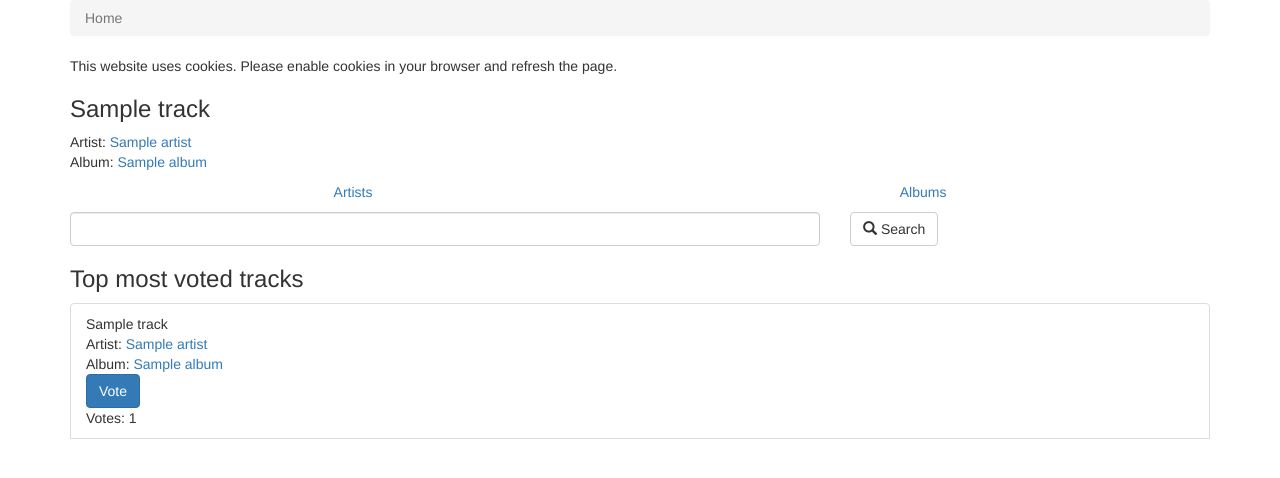
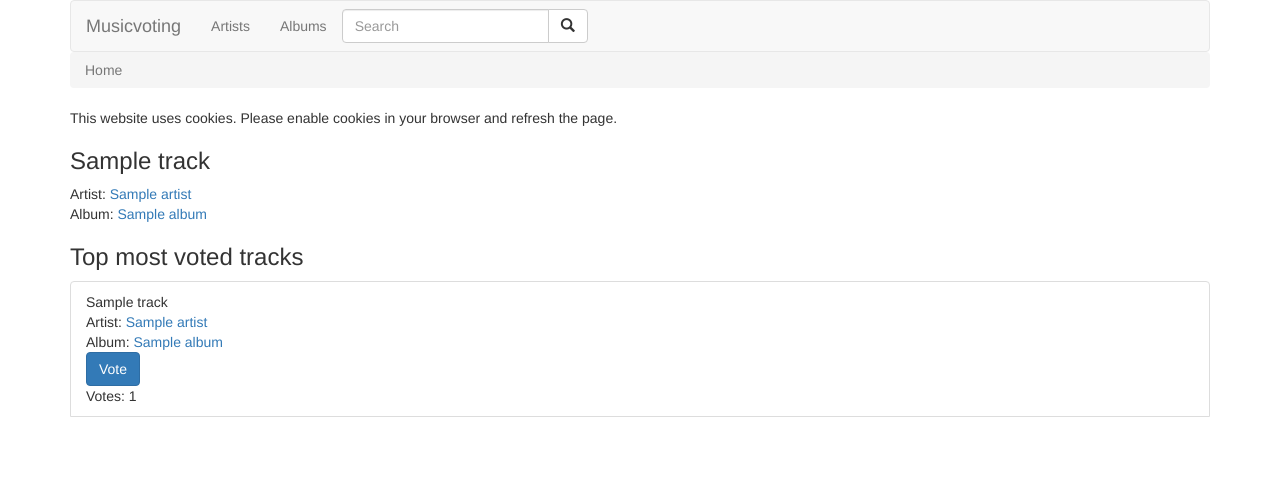
Before and after one commit to WIStudent/musicvotingsite, a Django app: template musicvoting/templates/musicvoting/index.html in a window 1280 px wide. Shown: the top 478 px of the page. Run offline with Django 3.2, Linux system fonts and the light colour scheme; the template is opened without the code that fills it: values that come from a table or form of the project are taken from there, others are empty; tables that the repository leaves empty hold one stand-in row (values such as "Sample post"); some libraries are stand-ins or nearby versions.

Commit message:
Make more improvements on the index page with bootstrap

```diff
--- /dev/null
+++ b/musicvoting/static/musicvoting/style-bootstrap.css
@@ -0,0 +1,3 @@
+#navbar {
+	margin-bottom: 0;
+}
--- a/musicvoting/templates/musicvoting/index.html
+++ b/musicvoting/templates/musicvoting/index.html
@@ -5,11 +5,12 @@
 	<head>
 		<meta charset="utf-8">
 		<!-- <link rel="stylesheet" type="text/css" href="{% static 'musicvoting/style.css' %}" /> -->
+		<link rel="stylesheet" type="text/css" href="{% static 'musicvoting/style-bootstrap.css' %}">
 		<link rel="stylesheet" type="text/css" href="{% static 'musicvoting/bootstrap-3.3.2-dist/css/bootstrap.min.css' %}">
-		<script src="{% static 'musicvoting/bootstrap-3.3.2-dist/js/bootstrap.min.js' %}" type=text/javascript></script>
+		<script src="{% static 'musicvoting/jquery_2.1.3/jquery-2.1.3.min.js' %}" type="text/javascript"></script>
+		<script src="{% static 'musicvoting/bootstrap-3.3.2-dist/js/bootstrap.min.js' %}" type="text/javascript"></script>
 		<script src="{% static 'musicvoting/scripts.js' %}" type="text/javascript"></script>
 		<script src="{% static 'musicvoting/spin.js_2.0.1/spin.min.js' %}" type="text/javascript"></script>
-		<script src="{% static 'musicvoting/jquery_2.1.3/jquery-2.1.3.min.js' %}" type="text/javascript"></script>
 		<meta name="viewport" content="width=device-width, initial-scale=1">
 	</head>
 	<body>
@@ -17,12 +18,43 @@
 
 
 		<div id="index_content" class="container">
-			<div class="row">
-			<div class="col-xs-12">
+			<header>
+				<nav id="navbar" class="navbar navbar-default">
+					<div class="container-fluid">
+						<!-- Brand and toggle get grouped for better mobile display -->
+						<div class="navbar-header">
+							<button type="button" class="navbar-toggle collapsed" data-toggle="collapse" data-target="#navbar-collapse-1">
+								<span class="sr-only">Toggle navigation</span>
+								<span class="icon-bar"></span>
+								<span class="icon-bar"></span>
+								<span class="icon-bar"></span>
+							</button>
+							<a class="navbar-brand" href="#">Musicvoting</a>
+						</div>
 
-			<ol class="breadcrumb">
-				<li class="active">Home</li>
-			</ol>
+						<!-- Collect the nav links, forms, and other content for toggling -->
+						<div class="collapse navbar-collapse" id="navbar-collapse-1">
+							<ul class="nav navbar-nav">
+								<li><a href="/artist/">Artists</a></li>
+								<li><a href="/album/">Albums</a></li>
+							</ul>
+							<!-- Search-->
+							<form class="navbar-form" role="search" action="{% url 'musicvoting:search' %}" method="GET">
+								<div class="input-group">
+									<input type="text" class="form-control" placeholder="Search" name="search">
+									<div class="input-group-btn">
+										<button class="btn btn-default" type="submit"><i class="glyphicon glyphicon-search"></i></button>
+									</div>
+								</div>
+							</form><!-- /Search -->
+						</div><!-- /.navbar-collapse -->
+					</div>
+				</nav>
+
+				<ol class="breadcrumb">
+					<li class="active">Home</li>
+				</ol>
+			</header>
 
 			{% if not cookie %}
 			<div id="cookie_warning">
@@ -48,36 +80,15 @@
 			</div>
 
 			{% if admin %}
-			<div id="player_control" class="btn-group btn-group-justified">
+			<div class="btn-group btn-group-justified" data-loading-text="Loading...">
 				{% if playing %}
-				<a class="btn btn-primary" name="pause_play_button" onClick="pause()">Pause</a>
+				<a class="btn btn-primary" id="pause_play_button" data-loading-text="Loading..." data-pause-text="Pause" data-unpause-text="Unpause" onClick="pause()">Pause</a>
 				{% else %}
-				<a class="btn btn-primary" name="pause_play_button" onClick="unpause()">Unpause</a>
+				<a class="btn btn-primary" id="pause_play_button" data-loading-text="Loading..." data-pause-text="Pause" data-unpause-text="Unpause" onClick="unpause()">Unpause</a>
 				{% endif %}
-				<a class="btn btn-primary" name="next_button" type="button" value="Next" onClick="next()">Next</a>
+				<a class="btn btn-primary" id="next_button" data-loading-text="Loading..." onClick="next()">Next</a>
 			</div>
 			{% endif %}
-
-			<div id="menu">
-				<ul class="nav nav-pills nav-justified">
-					<li id="menu_left"><a href="/artist/" id="artists">Artists</a></li>
-					<li id="menu_right"><a href="/album/" id="albums">Albums</a></li>
-				</ul>
-			</div>
-
-			<div id="search">
-				<form class="form-horizontal" role="form" action="{% url 'musicvoting:search' %}" method="GET">
-					{% csrf_token %}
-					<div class="form-group">
-						<div class="col-xs-8">
-							<input class="form-control" name="search" type="text">
-						</div>
-						<div class="col-xs-4">
-							<button type="submit" class="btn btn-default"><span class="glyphicon glyphicon-search"></span> Search</button>
-						</div>
-					</div>
-				</form>
-			</div>
 
 			<div id="track_ranking">
 				<h3>Top most voted tracks</h3>
@@ -109,8 +120,6 @@
 				<p>No track was voted. DJ Shuffle decides which track will be played next.</p>
 				{% endif %}
 			</div>
-			</div>
-			</div>
 		</div>
 
 	</body>
```
Also changed, not shown: musicvoting/static/musicvoting/scripts.js (+40 -106 lines).
